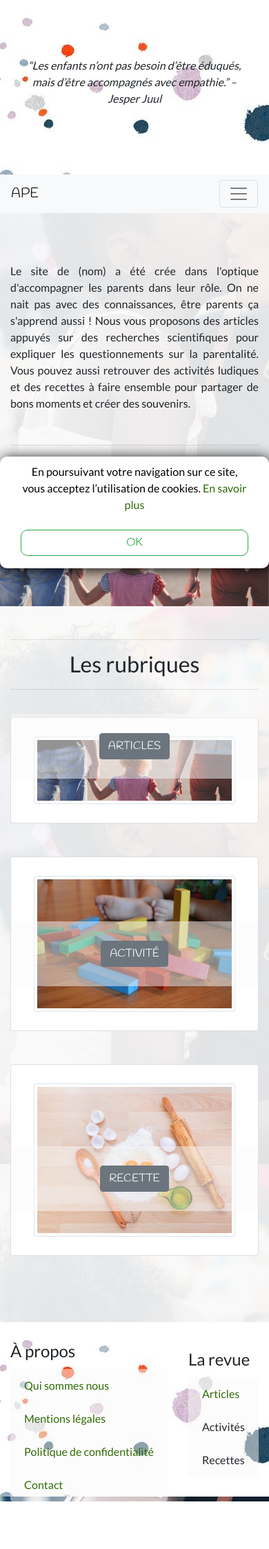
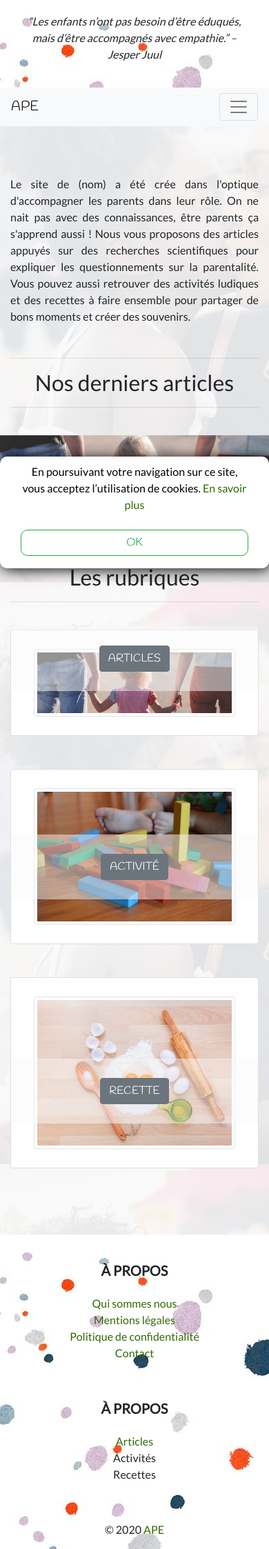
Before and after one commit to KasyaysaK/ape, a PHP site: page / in a window 390 px wide. Shown: the whole page at 69% size. Before the commit the page ends 2177 px from the top, so only its background shows below. Run offline with PHP 8.4, Linux system fonts and the light colour scheme; data that the repository does not hold is empty; some libraries are stand-ins or nearby versions.

Commit message:
site is fully responsive

```diff
--- a/controller/controller.php
+++ b/controller/controller.php
@@ -233,7 +233,8 @@ class Controller
 	 */
 	public function display_tags()
 	{
-		require('view/admin/tags.php');
+		$tags = $this->tags->get_tags();
+		require('view/admin/tag_manager.php');
 	}
 	/**
 	 * saves a new tag into the database
--- a/public/css/style.css
+++ b/public/css/style.css
@@ -4,8 +4,10 @@ body {
 }
 
 .head, .footer {
-	height: 30vh;
 	background: url(../images/pattern.jpg);
+}
+.head {
+	height: 15vh;
 }
 
 .main {
@@ -42,8 +44,6 @@ a {
 .email {
 	width: 466px;
 }
-
-
 
 .carousel-inner{
   width:100%;
--- a/view/admin/add_post.php
+++ b/view/admin/add_post.php
@@ -3,7 +3,7 @@
 <div class="container mt-4">
 	<hr class="mb-3" />
 	<div class="d-flex align-items-center justify-content-between">
-		<a href="index.php?action=dashboard"><i class="fas fa-arrow-left"></i></a>
+		<a href="index.php?action=dashboard"><i class="icon fas fa-arrow-left"></i></a>
 		<h2 class="text-center">Ajouter un nouvel article</h2>
 		<a href="index.php?action=post_manager">Tous les articles</a>
 	</div>
--- a/view/admin/post_manager.php
+++ b/view/admin/post_manager.php
@@ -4,8 +4,8 @@
 	<hr class="mb-3" />
 	<div class="d-flex align-items-center justify-content-between">
 		<a href="index.php?action=dashboard"><i class="fas fa-arrow-left"></i></a>
-		<h2 class="text-center">Article</h2>
-		<a href="index.php?action=add_post"><i class="far fa-plus-square"></i></a>
+		<h2 class="text-center">Articles</h2>
+		<a href="index.php?action=add_post"><i class="icons far fa-plus-square"></i></a>
 	</div>
 	<hr class="mb-3" />
 	<div>
--- a/view/footer.php
+++ b/view/footer.php
@@ -5,33 +5,39 @@
 </div>
 <?php endif; ?>
 
-<div class="d-flex justify-content-around align-items-center sitemap">
-	<fieldset class="mt-4">
-		<legend>À propos</legend>
-		<ul class="list-group">
-			<li class="list-group-item"><a href="index.php?action=about">Qui sommes nous</a></li>
-			<li class="list-group-item"><a href="index.php?action=terms_conditions">Mentions légales</a></li>
-			<li class="list-group-item"><a href="index.php?action=privacy_policy">Politique de confidentialité</a></li>
-			<li class="list-group-item"><a href="index.php?action=contact">Contact</a></li>
-		</ul>
-	</fieldset>
-	<fieldset>
-		<legend>La revue</legend>
-		<ul class="list-group">
-			<li class="list-group-item"><a href="index.php?action=list_posts">Articles</a></li>
-			<li class="list-group-item"><a href="index.php?action=list_activities"></a>Activités</li>
-			<li class="list-group-item"><a href="index.php?action=list_recipes"></a>Recettes</li>
-		</ul>
-	</fieldset>
-	<?php if (isset($_SESSION) && isset($_SESSION['name']) && $_SESSION['password'] === 'admin' ) : ?>
-		<fieldset>
-			<legend>Administration</legend>
-			<ul class="list-group">
-				<li class="list-group-item"><a href="index.php?action=post_manager">Articles</a></li>
-				<li class="list-group-item"><a href="index.php?action=comment_manager"></a>Commentaires</li>
-				<li class="list-group-item"><a href="index.php?action=user_manager"></a>Utilisateurs</li>
-			</ul>
-		</fieldset>
-		<?php endif; ?>
-
-</div>
+<footer class="page-footer">
+	<div class="container text-center text-md-left">
+		<div class="row">
+			<div class="col-md-4 mt-4">
+				<h5 class="font-weight-bold text-uppercase mt-3 mb-4">À propos</h5>
+				<ul class="list-unstyled">
+					<li class=""><a href="index.php?action=about">Qui sommes nous</a></li>
+					<li class=""><a href="index.php?action=terms_conditions">Mentions légales</a></li>
+					<li class=""><a href="index.php?action=privacy_policy">Politique de confidentialité</a></li>
+					<li class=""><a href="index.php?action=contact">Contact</a></li>
+				</ul>
+			</div>
+			<div class="col-md-4 mt-4">
+				<h5 class="font-weight-bold text-uppercase mt-3 mb-4">À propos</h5>
+				<ul class="list-unstyled">
+					<li class=""><a href="index.php?action=list_posts">Articles</a></li>
+					<li class=""><a href="index.php?action=list_activities"></a>Activités</li>
+					<li class=""><a href="index.php?action=list_recipes"></a>Recettes</li>
+				</ul>
+			</div>
+			<div class="col-md-4 mt-4">
+				<?php if (isset($_SESSION) && isset($_SESSION['name']) && $_SESSION['role'] === 'admin' ) : ?>
+				<h5 class="font-weight-bold text-uppercase mt-3 mb-4">Administration</h5>
+				<ul class="list-unstyled">
+					<li class=""><a href="index.php?action=post_manager">Articles</a></li>
+					<li class=""><a href="index.php?action=comment_manager"></a>Commentaires</li>
+					<li class=""><a href="index.php?action=user_manager"></a>Utilisateurs</li>
+				</ul>
+				<?php endif; ?>
+			</div>
+		</div>
+	</div>
+	 <div class="footer-copyright text-center py-3">© 2020
+    <a href=""> APE</a>
+  </div>
+</footer>
--- a/view/header.php
+++ b/view/header.php
@@ -1,4 +1,6 @@
 <div class="head container-fluid d-flex align-items-center justify-content-center">
+	<div class="row">
+		<div class="col-md-12">
 			<div id="carouselContent" class="carousel slide" data-ride="carousel">
 		        <div class="carousel-inner" role="listbox">
 		            <div class="carousel-item active text-center p-4">
@@ -23,6 +25,9 @@
 		            <span class="sr-only">Suivant</span>
 		        </a>
 		    </div>
+		</div>
+	</div>
+
 </div>
 
 <div class="navigation">
```
Also changed, not shown: view/admin/tag_manager.php (added, +50 -0 lines), view/admin/tags.php (deleted, +0 -13 lines). Lines whose indentation alone changed are shown as unchanged.
